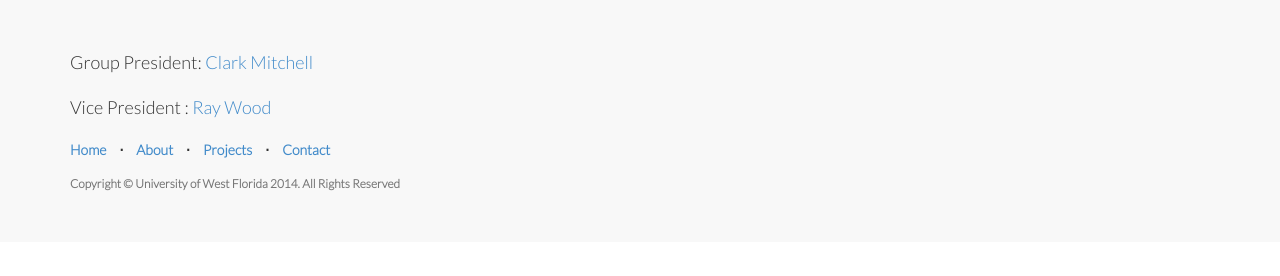
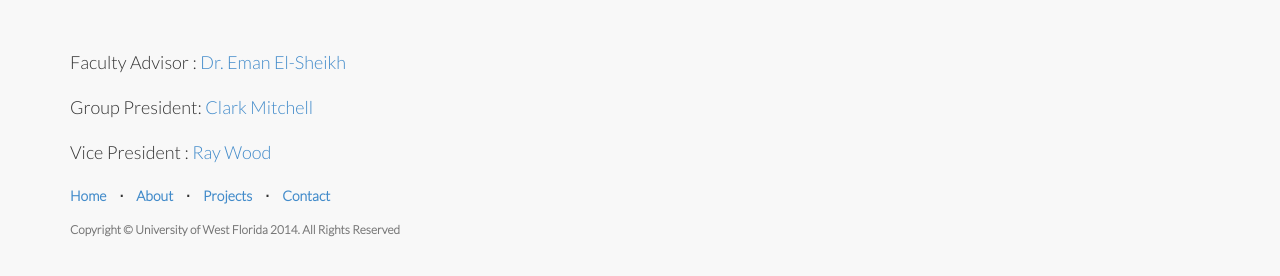
Before and after one commit to UWFAI/UWFAI.github.io, a plain HTML site: page index.html in a window 1280 px wide. Shown: the part 2667-2943 px from the top of the page. Before the commit the page ends 2909 px from the top, so only its background shows below. Drawn offline with Linux system fonts and the light colour scheme.

Commit message:
added contact link

```diff
--- a/index.html
+++ b/index.html
@@ -216,7 +216,8 @@ The lab has 6 highly-capable all-in-one desktops, multiple cabinets for storage,
         <div class="container">
             <div class="row">
               <div class="col-lg-12">
-                <p class="lead">  Group President: <a href="mailto:ccm26@students.uwf.edu"> Clark Mitchell</a></p>
+                <p class="lead"> Faculty Advisor : <a href="eelsheikh@uwf.edu"> Dr. Eman El-Sheikh</a>
+                <p class="lead">  Group President: <a href="mailto:ccm26@students.uwf.edu"> Clark Mitchell</a>
                 <p class="lead">  Vice President : <a href="mailto:rdw26@students.uwf.edu"> Ray Wood</a></p>
                     <ul class="list-inline">
                         <li>
```
Also changed, not shown: img/UWFlogo.png (added).
